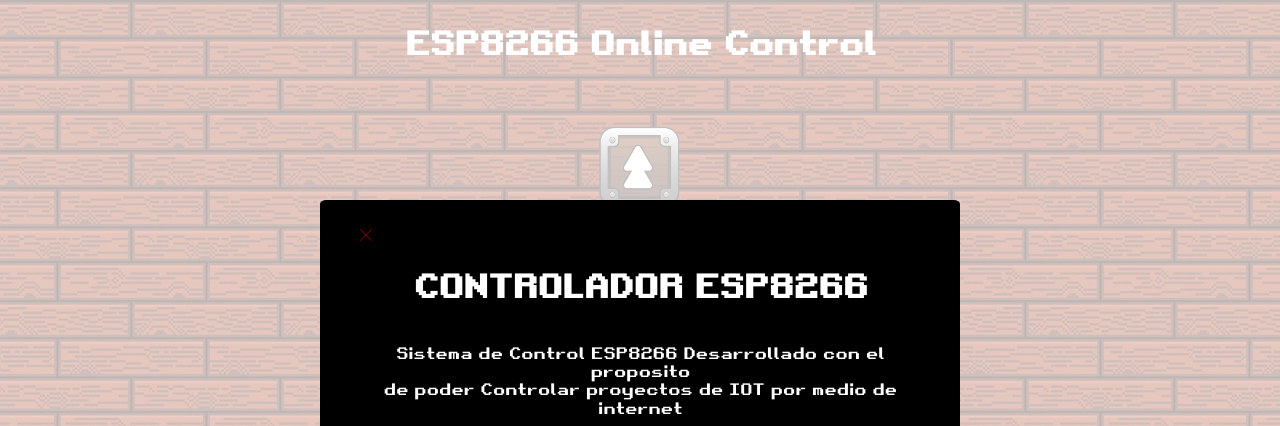
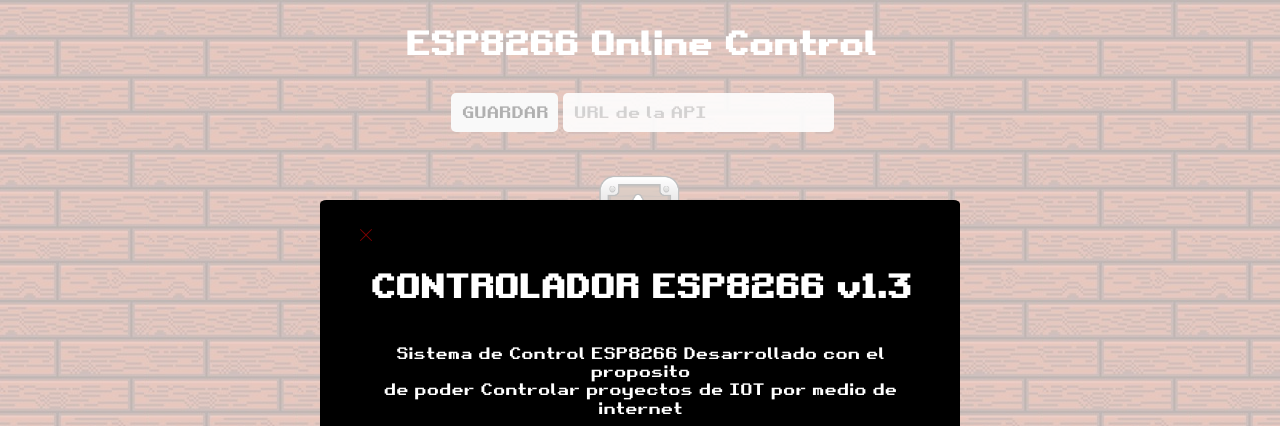
Before and after one commit to Danielo27/API-IOT, a website: page Interfaz Grafica/index.html in a window 1280 px wide. Shown: the top 426 px of the page. Drawn offline with Linux system fonts and the light colour scheme.

Commit message:
nueva version de control
interfaz para facilitar el cambio de url generada por la API

```diff
--- a/Interfaz Grafica/assets/css/style.css
+++ b/Interfaz Grafica/assets/css/style.css
@@ -10,6 +10,29 @@
 
 body {
     background-image: url('../img/background.png');
+}
+
+.btnSave {
+    background-color: rgb(236, 236, 236);
+    border: none;
+    text-align: center;
+    padding: 0.1%;
+    margin: 0.5%;
+    padding: 1%;
+    border-radius: 5px;
+}
+
+.btnSave:hover {
+    background-color: rgb(100, 10, 10);
+    color: #fdfdfd;
+}
+
+.inputURL {
+    outline: none;
+    padding: 1%;
+    opacity: 0.9;
+    border-radius: 5px;
+    border: none;
 }
 
 
--- a/Interfaz Grafica/assets/js/app.js
+++ b/Interfaz Grafica/assets/js/app.js
@@ -1,9 +1,12 @@
-const apiURL = "http://0afb-190-14-232-218.ngrok.io";
+let apiURL;
 const id = 152356434;
 const object = "carro";
 
 const controlBtn = document.querySelectorAll(".button");
 const info = document.querySelector("#inf");
+
+const url = document.querySelector("#url");
+const btnSave = document.querySelector("#save");
 
 async function setControls(instruction) {
     return fetch(`${apiURL}/${object}/${id}`, {
@@ -16,6 +19,13 @@ async function setControls(instruction) {
         .then((response) => response)
         .catch((err) => console.log(err));
 }
+
+btnSave.addEventListener('click', () => {
+    if (url.value != null) {
+        apiURL = url.value;
+        console.log(url.value);
+    }
+});
 
 function initAction(event) {
     setControls(event['target']['id']);
--- a/Interfaz Grafica/index.html
+++ b/Interfaz Grafica/index.html
@@ -21,7 +21,7 @@
                     <path d="M2.146 2.854a.5.5 0 1 1 .708-.708L8 7.293l5.146-5.147a.5.5 0 0 1 .708.708L8.707 8l5.147 5.146a.5.5 0 0 1-.708.708L8 8.707l-5.146 5.147a.5.5 0 0 1-.708-.708L7.293 8 2.146 2.854Z"/>
                   </svg>
             </button>
-            <h1>CONTROLADOR ESP8266</h1>
+            <h1>CONTROLADOR ESP8266 v1.3</h1>
             <p>
                 Sistema de Control ESP8266 Desarrollado con el proposito <br> de poder Controlar proyectos de IOT por medio de internet
             </p>
@@ -43,6 +43,10 @@
     <!---Buttons-->
     <div class="container">
         <div class="row">
+            <button class="btnSave" id="save">GUARDAR</button>
+            <input class="inputURL" type="text" placeholder="URL de la API" id="url">
+        </div>
+        <div class="row">
             <button class="button" id="avanza" style="background-image:url('./assets/img/btnUp.png');"></button>
         </div>
         <div class="row">
```
